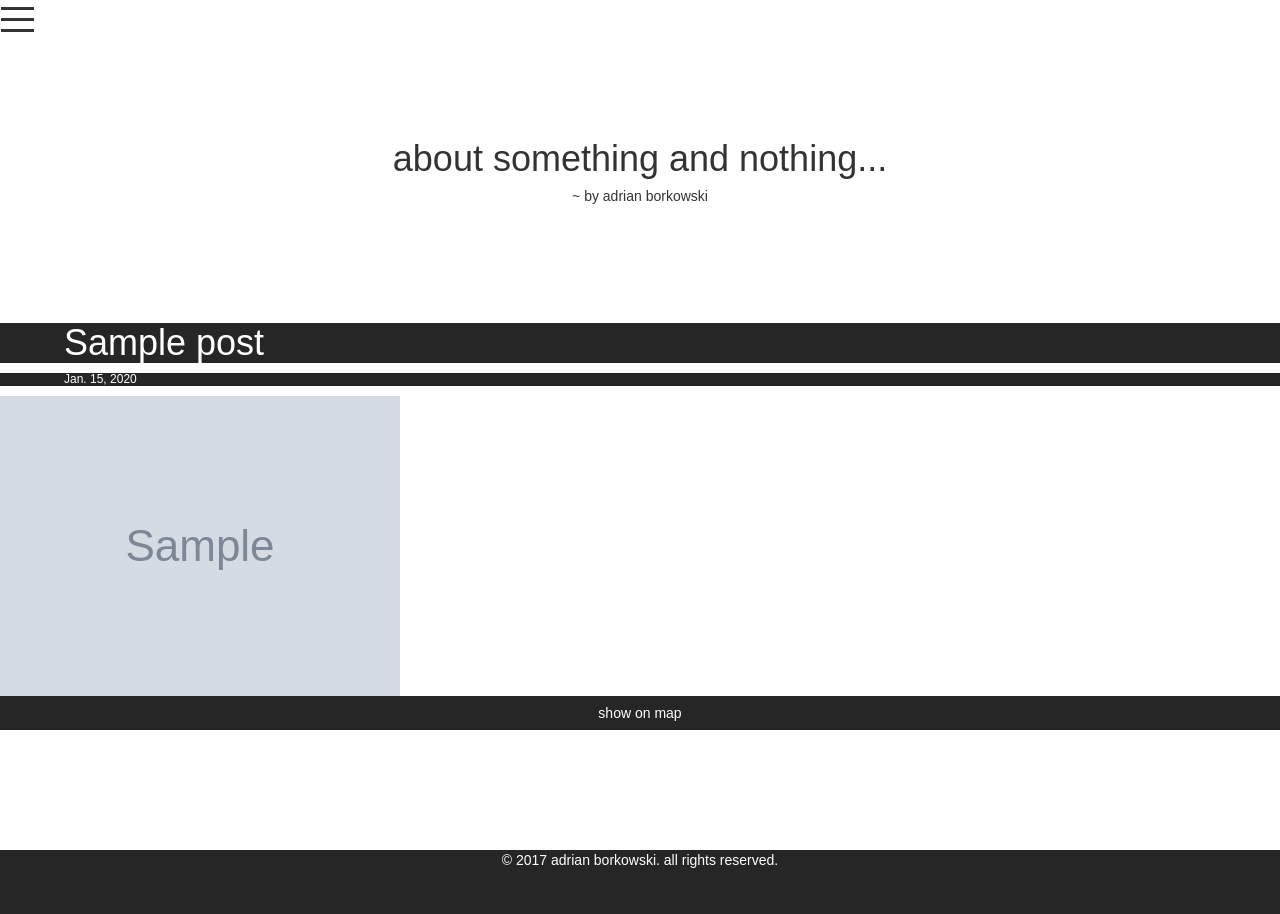
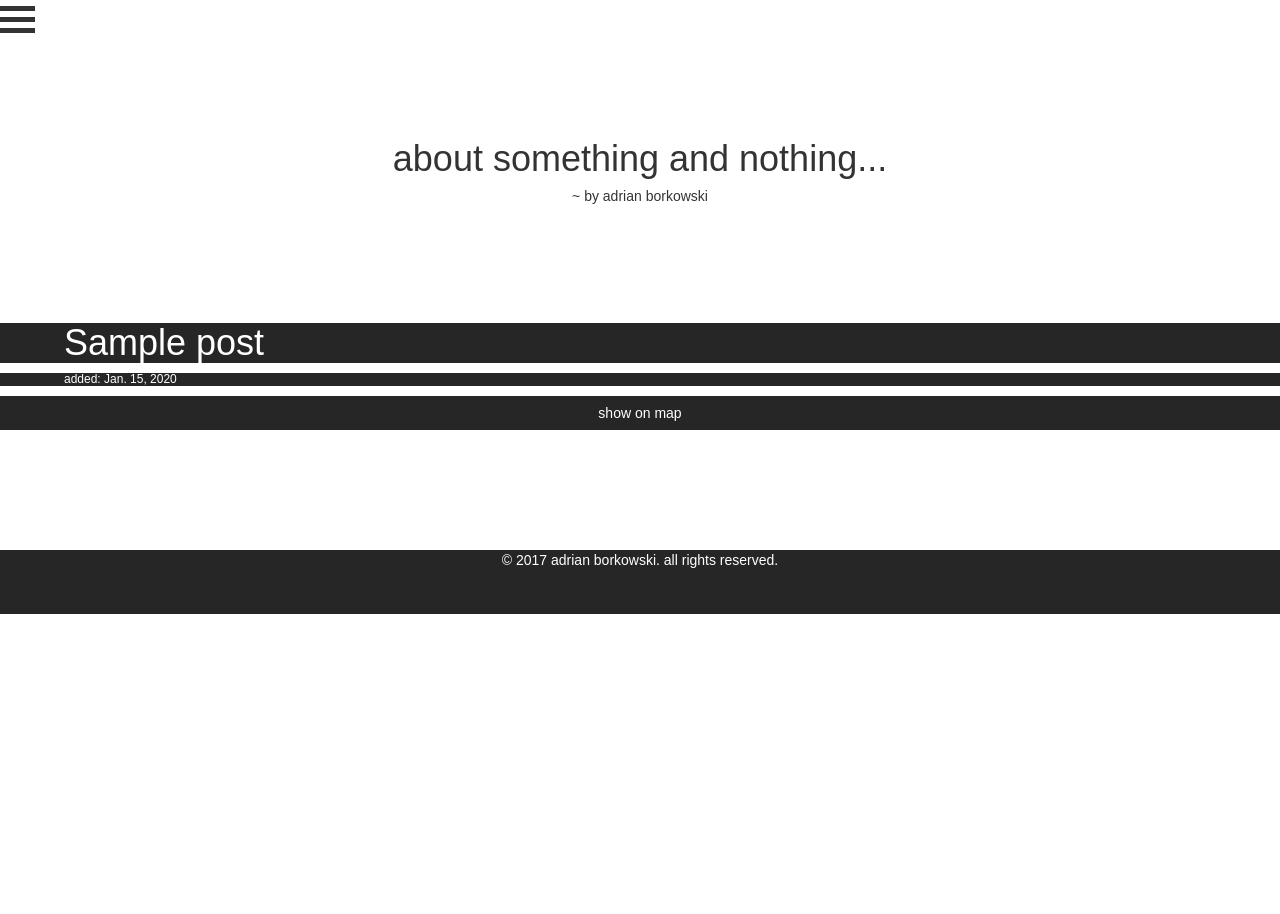
Before and after one commit to adrianborkowski/blog, a Django app: template wall/templates/wall/post_list.html in a window 1280 px wide. After the commit the page ends 614 px from the top, so only its background shows below. Run offline with Django 3.2, Linux system fonts and the light colour scheme; the template is opened without the code that fills it: values that come from a table or form of the project are taken from there, others are empty; tables that the repository leaves empty hold one stand-in row (values such as "Sample post"); grey boxes marked "Sample" are stand-in pictures; some libraries are stand-ins or nearby versions; some web fonts are replaced.

Commit message:
reduce url

```diff
--- a/blog/urls.py
+++ b/blog/urls.py
@@ -19,5 +19,5 @@
 
 urlpatterns = [
     url(r'^admin/', admin.site.urls),
-    url(r'^wall/', BaseView.as_view()),
+    url(r'', BaseView.as_view()),
 ]
--- a/wall/static/styles.css
+++ b/wall/static/styles.css
@@ -26,6 +26,10 @@
     background-color: #262626;
     color:white;
     padding-left: 5vw;
+}
+
+.hidden{
+    opacity:0;
 }
 
 .btn{
@@ -68,7 +72,6 @@
     background-color: #333;
     margin: 6px 0;
     transition: 0.4s;
-    border: 1px solid white;
 }
 
 .change .bar1 {
--- a/wall/templates/wall/post_list.html
+++ b/wall/templates/wall/post_list.html
@@ -31,9 +31,9 @@
     <div>
         {% for post in object_list %}
             <div class="title"><h1>{{ post.title }}</h1></div>
-            <div class="date"><h6>{{ post.date }}</h6></div>
+            <div class="date"><h6>added: {{ post.date }}</h6></div>
             <div class="content">
-                <img class="img-responsive" id="post-{{ forloop.counter }}" src="{{ post.image.url }}" alt="{{ post.title }}">
+                <img class="img-responsive hidden" id="post-{{ forloop.counter }}" src="{{ post.image.url }}" alt="{{ post.title }}">
                 <button class ='btn' id="btn-{{ forloop.counter }}">show on map</button>
                 <div class="map" id="map-{{ forloop.counter }}"></div>
             </div>
@@ -71,6 +71,12 @@
     function myFunction(x) {
         x.classList.toggle("change");
     }
+
+    $(document).ready(function() {
+        $('img').on('load', function(){
+            $('img').removeClass('hidden');
+        });
+    });
     </script>
 </body>
 </html>
```
